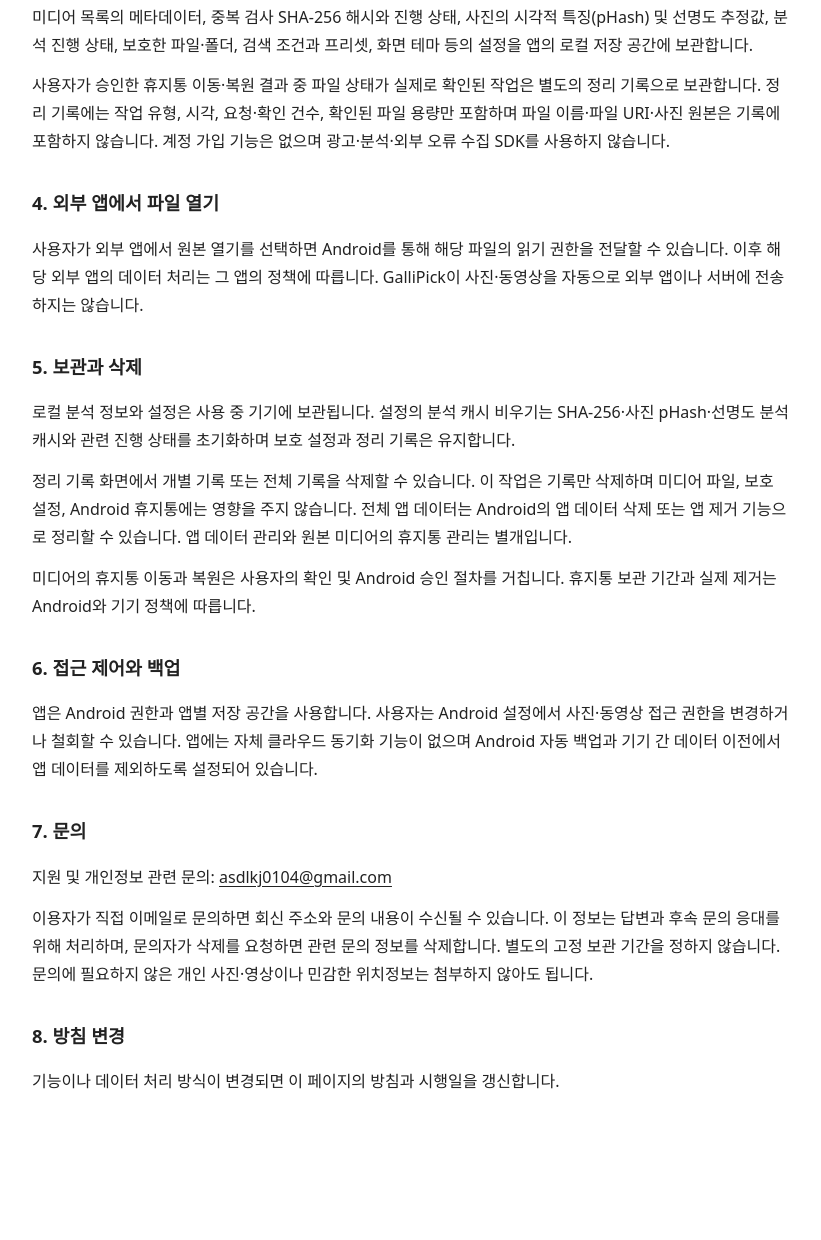
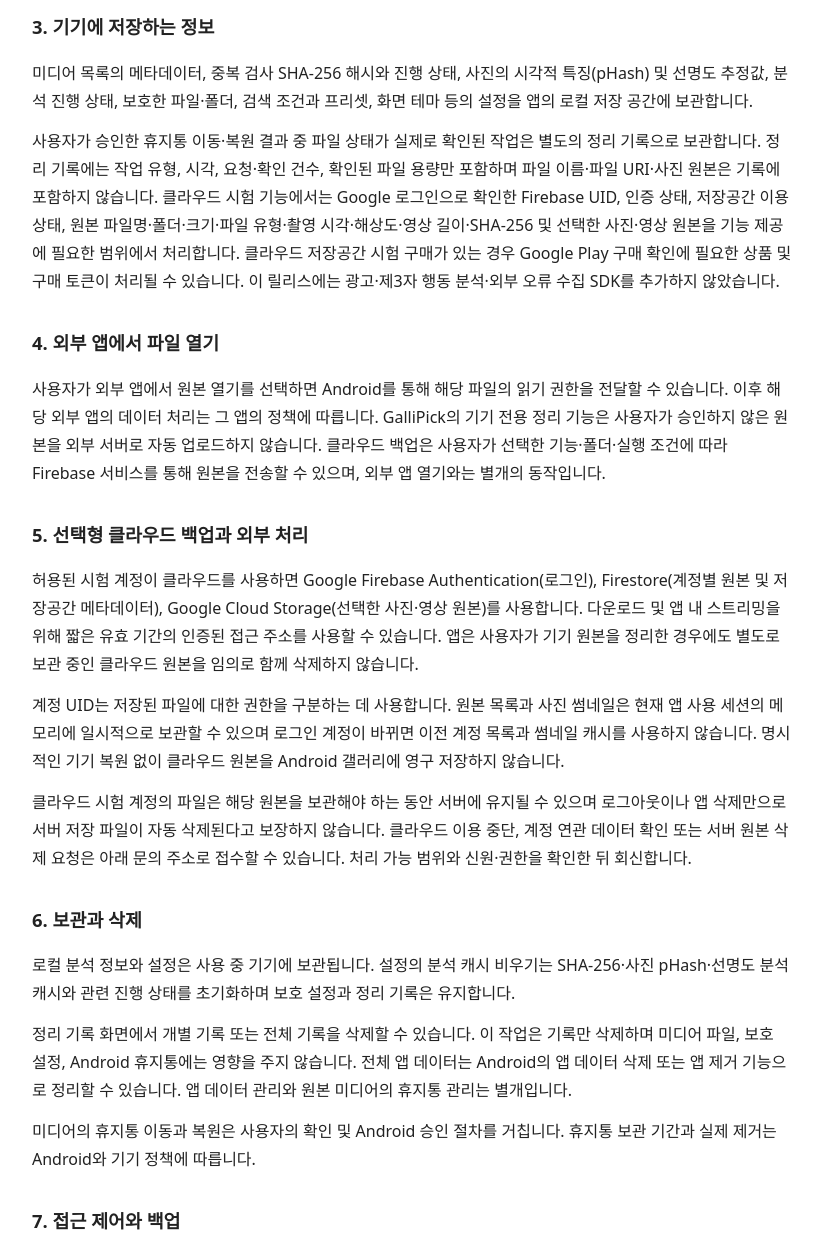
Before and after one commit to hebi10/GalliPick, a plain HTML site: page docs/privacy.html in a window 1280 px wide. Shown: the part 730-1970 px from the top of the page, without its empty margins (228-1049 px from the left). Before the commit the page ends 1886 px from the top, so only its background shows below. Drawn offline with Linux system fonts and the light colour scheme.

Commit message:
GP-RELEASE-CLOUD: disclose opt-in Firebase backup and account data in privacy policy

```diff
--- a/docs/privacy.html
+++ b/docs/privacy.html
@@ -3,7 +3,7 @@
 <head>
   <meta charset="utf-8">
   <meta name="viewport" content="width=device-width, initial-scale=1">
-  <meta name="description" content="GalliPick의 사진·동영상 접근, 기기 내 처리와 데이터 관리 안내입니다.">
+  <meta name="description" content="GalliPick의 기기 미디어 처리, 선택형 클라우드 백업, Google 로그인 및 데이터 관리 안내입니다.">
   <title>GalliPick 개인정보처리방침</title>
   <style>
     html { color-scheme: light; background: #fff; color: #222; }
@@ -20,10 +20,10 @@
 <body>
   <main>
     <h1>GalliPick 개인정보처리방침</h1>
-    <p class="meta">시행일: 2026년 11월 8일<br>개발자: hebi<br>대상 앱: GalliPick (com.hebi.gallipick)</p>
+    <p class="meta">시행일: 2026년 11월 16일<br>개발자: hebi<br>대상 앱: GalliPick (com.hebi.gallipick)</p>
 
     <h2>1. 처리 목적과 범위</h2>
-    <p>GalliPick은 사용자가 접근을 허용한 기기의 사진과 동영상을 조회하고 검색, 정렬, 미리보기, 중복 검사, 휴지통 이동 및 복원 요청을 제공하는 앱입니다. 이러한 기능은 기기 안에서 처리하며 사진·동영상이나 분석 결과를 개발자 서버로 자동 전송하는 기능을 제공하지 않습니다.</p>
+    <p>GalliPick은 사용자가 접근을 허용한 기기의 사진과 동영상을 조회하고 검색, 정렬, 미리보기, 중복 검사, 휴지통 이동 및 복원 요청을 제공하는 앱입니다. 파일 검색·정리·중복 분석 등 기본 기능은 기기 안에서 처리합니다. 사용자가 개발 시험용 클라우드 백업을 선택해 활성화하면 선택한 사진·동영상 원본과 관련 파일 정보를 Firebase 인증을 거쳐 클라우드 서버에 전송하고, 본인 계정에서 다시 열람하거나 복원할 수 있습니다. 클라우드 백업은 기본적으로 활성화되지 않으며 이용자 동의와 계정 인증이 필요합니다.</p>
 
     <h2>2. 기기에서 접근·처리하는 정보</h2>
     <p>기능 제공을 위해 허용된 사진·동영상의 내용과 파일 이름, 폴더, 파일 크기, 날짜, 해상도, 영상 길이, 즐겨찾기·휴지통 상태 등의 정보를 처리합니다.</p>
@@ -32,24 +32,29 @@
 
     <h2>3. 기기에 저장하는 정보</h2>
     <p>미디어 목록의 메타데이터, 중복 검사 SHA-256 해시와 진행 상태, 사진의 시각적 특징(pHash) 및 선명도 추정값, 분석 진행 상태, 보호한 파일·폴더, 검색 조건과 프리셋, 화면 테마 등의 설정을 앱의 로컬 저장 공간에 보관합니다.</p>
-    <p>사용자가 승인한 휴지통 이동·복원 결과 중 파일 상태가 실제로 확인된 작업은 별도의 정리 기록으로 보관합니다. 정리 기록에는 작업 유형, 시각, 요청·확인 건수, 확인된 파일 용량만 포함하며 파일 이름·파일 URI·사진 원본은 기록에 포함하지 않습니다. 계정 가입 기능은 없으며 광고·분석·외부 오류 수집 SDK를 사용하지 않습니다.</p>
+    <p>사용자가 승인한 휴지통 이동·복원 결과 중 파일 상태가 실제로 확인된 작업은 별도의 정리 기록으로 보관합니다. 정리 기록에는 작업 유형, 시각, 요청·확인 건수, 확인된 파일 용량만 포함하며 파일 이름·파일 URI·사진 원본은 기록에 포함하지 않습니다. 클라우드 시험 기능에서는 Google 로그인으로 확인한 Firebase UID, 인증 상태, 저장공간 이용 상태, 원본 파일명·폴더·크기·파일 유형·촬영 시각·해상도·영상 길이·SHA-256 및 선택한 사진·영상 원본을 기능 제공에 필요한 범위에서 처리합니다. 클라우드 저장공간 시험 구매가 있는 경우 Google Play 구매 확인에 필요한 상품 및 구매 토큰이 처리될 수 있습니다. 이 릴리스에는 광고·제3자 행동 분석·외부 오류 수집 SDK를 추가하지 않았습니다.</p>
 
     <h2>4. 외부 앱에서 파일 열기</h2>
-    <p>사용자가 외부 앱에서 원본 열기를 선택하면 Android를 통해 해당 파일의 읽기 권한을 전달할 수 있습니다. 이후 해당 외부 앱의 데이터 처리는 그 앱의 정책에 따릅니다. GalliPick이 사진·동영상을 자동으로 외부 앱이나 서버에 전송하지는 않습니다.</p>
+    <p>사용자가 외부 앱에서 원본 열기를 선택하면 Android를 통해 해당 파일의 읽기 권한을 전달할 수 있습니다. 이후 해당 외부 앱의 데이터 처리는 그 앱의 정책에 따릅니다. GalliPick의 기기 전용 정리 기능은 사용자가 승인하지 않은 원본을 외부 서버로 자동 업로드하지 않습니다. 클라우드 백업은 사용자가 선택한 기능·폴더·실행 조건에 따라 Firebase 서비스를 통해 원본을 전송할 수 있으며, 외부 앱 열기와는 별개의 동작입니다.</p>
 
-    <h2>5. 보관과 삭제</h2>
+    <h2>5. 선택형 클라우드 백업과 외부 처리</h2>
+    <p>허용된 시험 계정이 클라우드를 사용하면 Google Firebase Authentication(로그인), Firestore(계정별 원본 및 저장공간 메타데이터), Google Cloud Storage(선택한 사진·영상 원본)를 사용합니다. 다운로드 및 앱 내 스트리밍을 위해 짧은 유효 기간의 인증된 접근 주소를 사용할 수 있습니다. 앱은 사용자가 기기 원본을 정리한 경우에도 별도로 보관 중인 클라우드 원본을 임의로 함께 삭제하지 않습니다.</p>
+    <p>계정 UID는 저장된 파일에 대한 권한을 구분하는 데 사용합니다. 원본 목록과 사진 썸네일은 현재 앱 사용 세션의 메모리에 일시적으로 보관할 수 있으며 로그인 계정이 바뀌면 이전 계정 목록과 썸네일 캐시를 사용하지 않습니다. 명시적인 기기 복원 없이 클라우드 원본을 Android 갤러리에 영구 저장하지 않습니다.</p>
+    <p>클라우드 시험 계정의 파일은 해당 원본을 보관해야 하는 동안 서버에 유지될 수 있으며 로그아웃이나 앱 삭제만으로 서버 저장 파일이 자동 삭제된다고 보장하지 않습니다. 클라우드 이용 중단, 계정 연관 데이터 확인 또는 서버 원본 삭제 요청은 아래 문의 주소로 접수할 수 있습니다. 처리 가능 범위와 신원·권한을 확인한 뒤 회신합니다.</p>
+
+    <h2>6. 보관과 삭제</h2>
     <p>로컬 분석 정보와 설정은 사용 중 기기에 보관됩니다. 설정의 분석 캐시 비우기는 SHA-256·사진 pHash·선명도 분석 캐시와 관련 진행 상태를 초기화하며 보호 설정과 정리 기록은 유지합니다.</p>
     <p>정리 기록 화면에서 개별 기록 또는 전체 기록을 삭제할 수 있습니다. 이 작업은 기록만 삭제하며 미디어 파일, 보호 설정, Android 휴지통에는 영향을 주지 않습니다. 전체 앱 데이터는 Android의 앱 데이터 삭제 또는 앱 제거 기능으로 정리할 수 있습니다. 앱 데이터 관리와 원본 미디어의 휴지통 관리는 별개입니다.</p>
     <p>미디어의 휴지통 이동과 복원은 사용자의 확인 및 Android 승인 절차를 거칩니다. 휴지통 보관 기간과 실제 제거는 Android와 기기 정책에 따릅니다.</p>
 
-    <h2>6. 접근 제어와 백업</h2>
-    <p>앱은 Android 권한과 앱별 저장 공간을 사용합니다. 사용자는 Android 설정에서 사진·동영상 접근 권한을 변경하거나 철회할 수 있습니다. 앱에는 자체 클라우드 동기화 기능이 없으며 Android 자동 백업과 기기 간 데이터 이전에서 앱 데이터를 제외하도록 설정되어 있습니다.</p>
+    <h2>7. 접근 제어와 백업</h2>
+    <p>앱은 Android 권한과 앱별 저장 공간을 사용합니다. 사용자는 Android 설정에서 사진·동영상 접근 권한을 변경하거나 철회할 수 있습니다. 선택형 클라우드 시험 기능은 별도의 Google 계정 인증과 이용권·서버 접근 검사를 필요로 합니다. Android 자동 백업과 기기 간 데이터 이전에서는 앱 데이터를 제외하도록 설정되어 있으며, 이는 선택형 클라우드 원본 보관 기능과 다릅니다.</p>
 
-    <h2>7. 문의</h2>
+    <h2>8. 문의</h2>
     <p>지원 및 개인정보 관련 문의: <a href="mailto:asdlkj0104@gmail.com">asdlkj0104@gmail.com</a></p>
     <p>이용자가 직접 이메일로 문의하면 회신 주소와 문의 내용이 수신될 수 있습니다. 이 정보는 답변과 후속 문의 응대를 위해 처리하며, 문의자가 삭제를 요청하면 관련 문의 정보를 삭제합니다. 별도의 고정 보관 기간을 정하지 않습니다. 문의에 필요하지 않은 개인 사진·영상이나 민감한 위치정보는 첨부하지 않아도 됩니다.</p>
 
-    <h2>8. 방침 변경</h2>
+    <h2>9. 방침 변경</h2>
     <p>기능이나 데이터 처리 방식이 변경되면 이 페이지의 방침과 시행일을 갱신합니다.</p>
   </main>
 </body>
```
